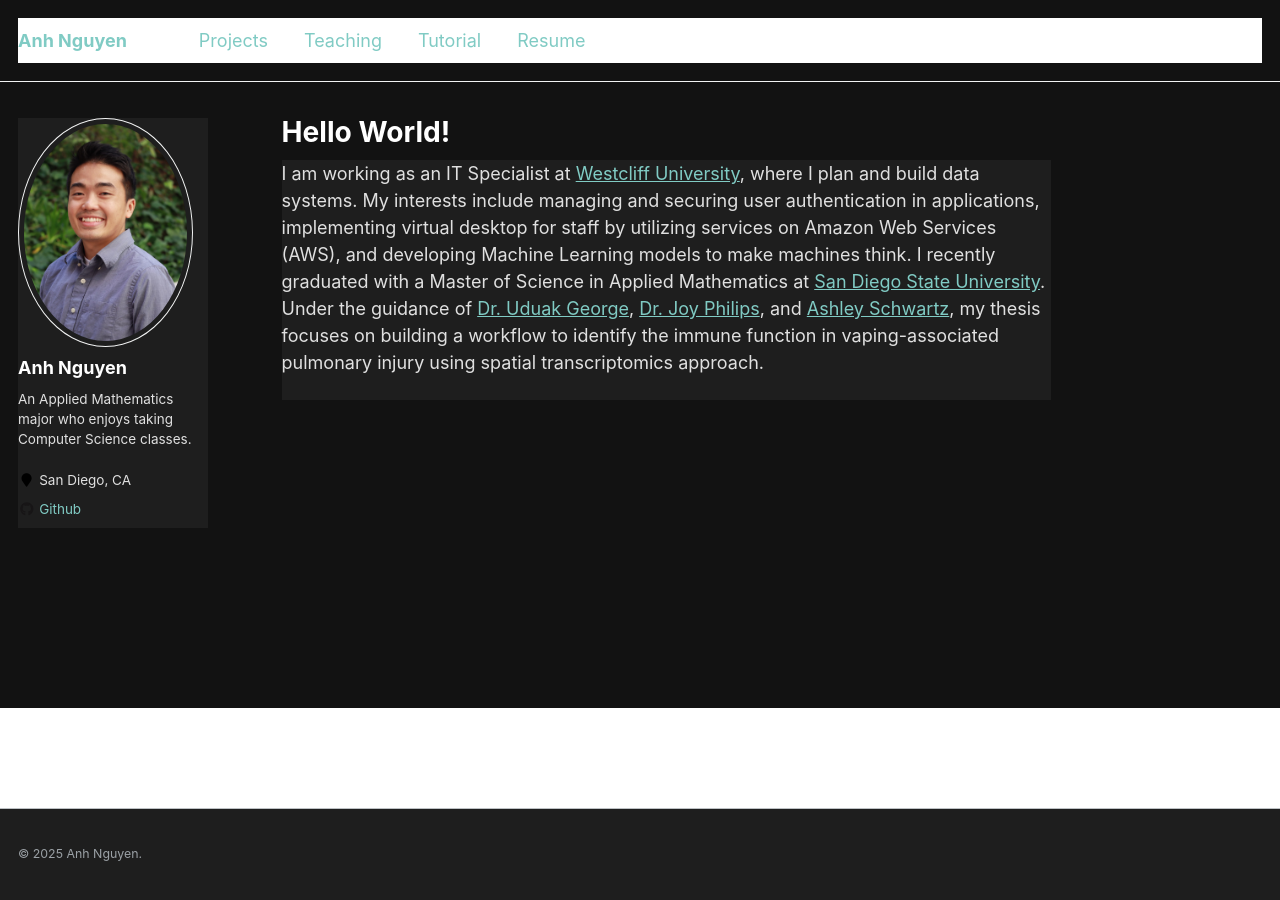
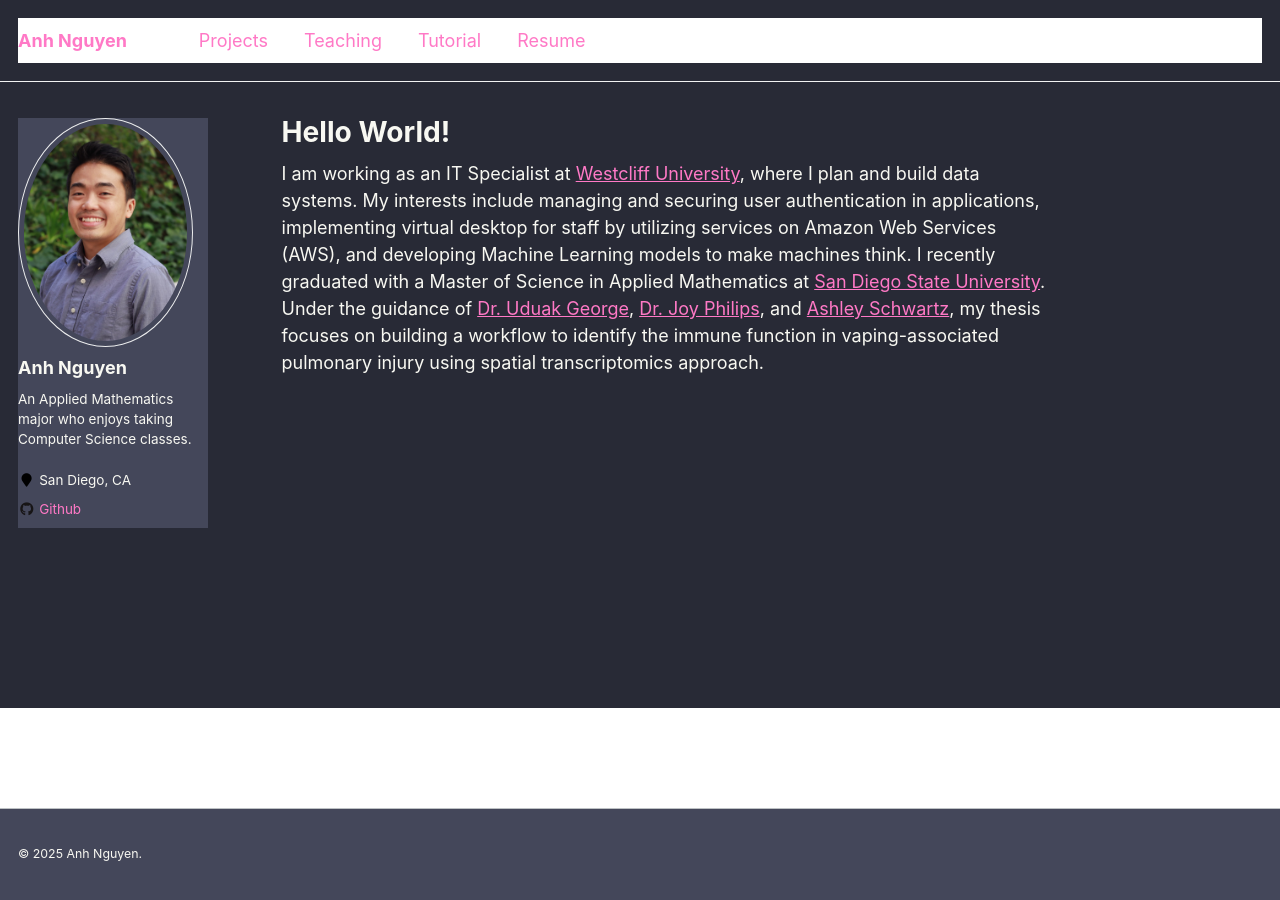
Before and after one commit to anhdnguy/anhdnguy.github.io, a Jekyll site: the page built from _pages/about.md, in a window 1280 px wide. Built offline with Jekyll 4.4.1, drawn with Linux system fonts in a browser that asks for light colours.

Commit message:
updated to Dracula Theme

```diff
--- a/assets/css/dark.css
+++ b/assets/css/dark.css
@@ -1,40 +1,126 @@
-/* === Hard Dark Theme Override === */
+/* === Dracula-inspired Dark Theme === */
 
-body {
-  background-color: #121212 !important;
-  color: #e0e0e0 !important;
+/* Dracula base colors */
+:root {
+  --dracula-background: #282a36;
+  --dracula-current-line: #44475a;
+  --dracula-foreground: #f8f8f2;
+  --dracula-comment: #6272a4;
+  --dracula-cyan: #8be9fd;
+  --dracula-green: #50fa7b;
+  --dracula-orange: #ffb86c;
+  --dracula-pink: #ff79c6;
+  --dracula-purple: #bd93f9;
+  --dracula-red: #ff5555;
+  --dracula-yellow: #f1fa8c;
 }
 
-a {
-  color: #80cbc4 !important;
+/* Body */
+body {
+  background-color: var(--dracula-background) !important;
+  color: var(--dracula-foreground) !important;
 }
 
-a:hover {
-  color: #4db6ac !important;
+/* Content area */
+.page,
+.page__content {
+  background-color: var(--dracula-background) !important;
+  color: var(--dracula-foreground) !important;
 }
 
+/* Headings */
 h1, h2, h3, h4, h5, h6 {
-  color: #ffffff !important;
+  color: var(--dracula-foreground) !important;
 }
 
-.site-header,
-.site-footer,
-.sidebar {
-  background-color: #1e1e1e !important;
+/* Links */
+a {
+  color: var(--dracula-pink) !important;
 }
 
-pre, code {
-  background-color: #272727 !important;
-  color: #f8f8f2 !important;
+a:hover,
+a:focus {
+  color: var(--dracula-purple) !important;
 }
 
+/* Navbar, header, footer, sidebar */
+.site-header,
 .site-nav,
+.site-footer,
 .page__footer,
-.page__content,
-.page__hero {
-  background-color: #1e1e1e !important;
+.sidebar {
+  background-color: var(--dracula-current-line) !important;
+  color: var(--dracula-foreground) !important;
 }
 
-.page__content p {
-  color: #e0e0e0 !important;
+.sidebar a,
+.site-footer a {
+  color: var(--dracula-pink) !important;
 }
+
+.sidebar a:hover,
+.site-footer a:hover {
+  color: var(--dracula-purple) !important;
+}
+
+/* Code blocks */
+pre,
+code,
+.highlight {
+  background-color: #44475a !important;
+  color: var(--dracula-foreground) !important;
+}
+
+/* Buttons and inputs */
+button,
+.btn,
+input[type="submit"],
+input,
+textarea {
+  background-color: var(--dracula-current-line) !important;
+  color: var(--dracula-foreground) !important;
+  border: 1px solid var(--dracula-comment) !important;
+}
+
+button:hover,
+.btn:hover,
+input[type="submit"]:hover {
+  background-color: #6272a4 !important;
+}
+
+/* Tables */
+table {
+  background-color: var(--dracula-current-line) !important;
+  color: var(--dracula-foreground) !important;
+}
+
+thead {
+  background-color: #44475a !important;
+}
+
+tbody tr:nth-child(even) {
+  background-color: #383a59 !important;
+}
+
+/* Blockquotes */
+blockquote {
+  background-color: #383a59 !important;
+  border-left: 4px solid var(--dracula-purple) !important;
+  color: var(--dracula-comment) !important;
+}
+
+/* HR */
+hr {
+  border-color: var(--dracula-comment) !important;
+}
+
+/* Misc hero overlays if needed */
+.page__hero--overlay {
+  background-color: rgba(40, 42, 54, 0.85) !important;
+  color: var(--dracula-foreground) !important;
+}
+
+/* Images slightly dim to blend with dark bg */
+img {
+  opacity: 0.97;
+}
```
